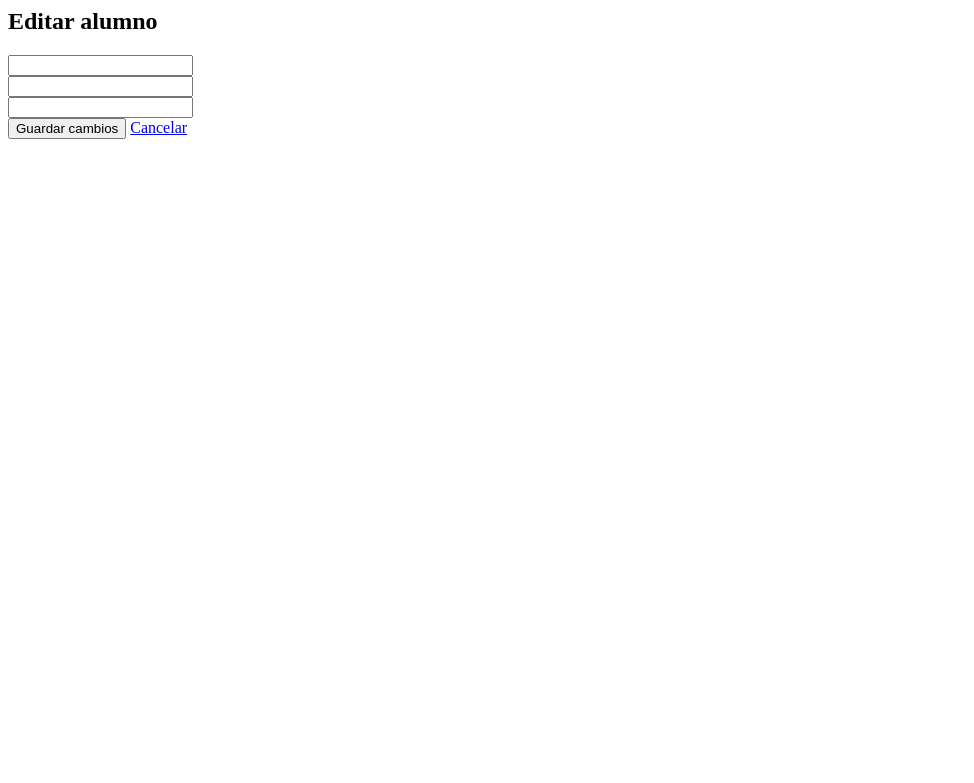
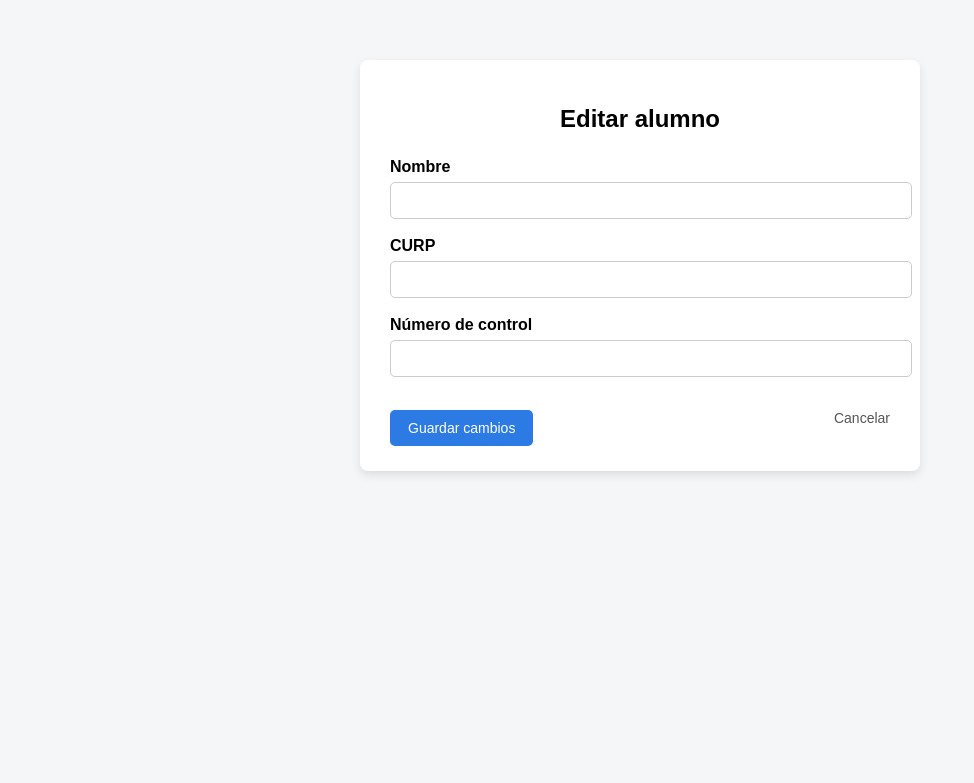
Before and after one commit to YahirArboleya/entregaCertificados, a Flask app: page /editar/1 in a window 1280 px wide. Shown: the top 783 px of the page, without its empty margins (0-974 px from the left). Run offline with Flask 3, Linux system fonts and the light colour scheme; the visitor is signed in with stand-in values (Sample User, id 1); data that the repository does not hold is empty.

Commit message:
✨Mejoras en los formularios

```diff
--- /dev/null
+++ b/static/formularios.css
@@ -0,0 +1,63 @@
+body {
+    font-family: Arial, Helvetica, sans-serif;
+    background-color: #f4f6f8;
+    margin: 0;
+    padding: 0;
+}
+
+.container {
+    max-width: 500px;
+    margin: 60px auto;
+    background: #ffffff;
+    padding: 25px 30px;
+    border-radius: 8px;
+    box-shadow: 0 4px 10px rgba(0,0,0,0.1);
+}
+
+h2 {
+    text-align: center;
+    margin-bottom: 25px;
+}
+
+label {
+    font-weight: bold;
+}
+
+input[type="text"] {
+    width: 100%;
+    padding: 10px;
+    margin-top: 6px;
+    margin-bottom: 18px;
+    border: 1px solid #ccc;
+    border-radius: 5px;
+}
+
+button {
+    padding: 10px 18px;
+    border: none;
+    border-radius: 5px;
+    background-color: #2c7be5;
+    color: white;
+    cursor: pointer;
+    font-size: 14px;
+}
+
+button:hover {
+    background-color: #1a5fc2;
+}
+
+.actions {
+    display: flex;
+    justify-content: space-between;
+    margin-top: 15px;
+}
+
+a {
+    text-decoration: none;
+    color: #555;
+    font-size: 14px;
+}
+
+a:hover {
+    text-decoration: underline;
+}
--- a/templates/editar.html
+++ b/templates/editar.html
@@ -1,10 +1,31 @@
-<h2>Editar alumno</h2>
+<!DOCTYPE html>
+<html lang="es">
+<head>
+    <meta charset="UTF-8">
+    <title>Editar Alumno</title>
+    <link rel="stylesheet" href="{{ url_for('static', filename='formularios.css') }}">
+</head>
+<body>
 
-<form method="POST">
-    <input type="text" name="nombre" value="{{ alumno.nombre }}" required><br>
-    <input type="text" name="curp" value="{{ alumno.curp }}"><br>
-    <input type="text" name="numero_control" value="{{ alumno.numero_control }}" required><br>
+<div class="container">
+    <h2>Editar alumno</h2>
 
-    <button type="submit">Guardar cambios</button>
-    <a href="{{ url_for('index') }}">Cancelar</a>
-</form>
+    <form method="POST">
+        <label>Nombre</label>
+        <input type="text" name="nombre" value="{{ alumno.nombre }}" required>
+
+        <label>CURP</label>
+        <input type="text" name="curp" value="{{ alumno.curp }}">
+
+        <label>Número de control</label>
+        <input type="text" name="numero_control" value="{{ alumno.numero_control }}" required>
+
+        <div class="actions">
+            <button type="submit">Guardar cambios</button>
+            <a href="{{ url_for('index') }}">Cancelar</a>
+        </div>
+    </form>
+</div>
+
+</body>
+</html>
```
Also changed, not shown: templates/registrar.html (+16 -12 lines).
